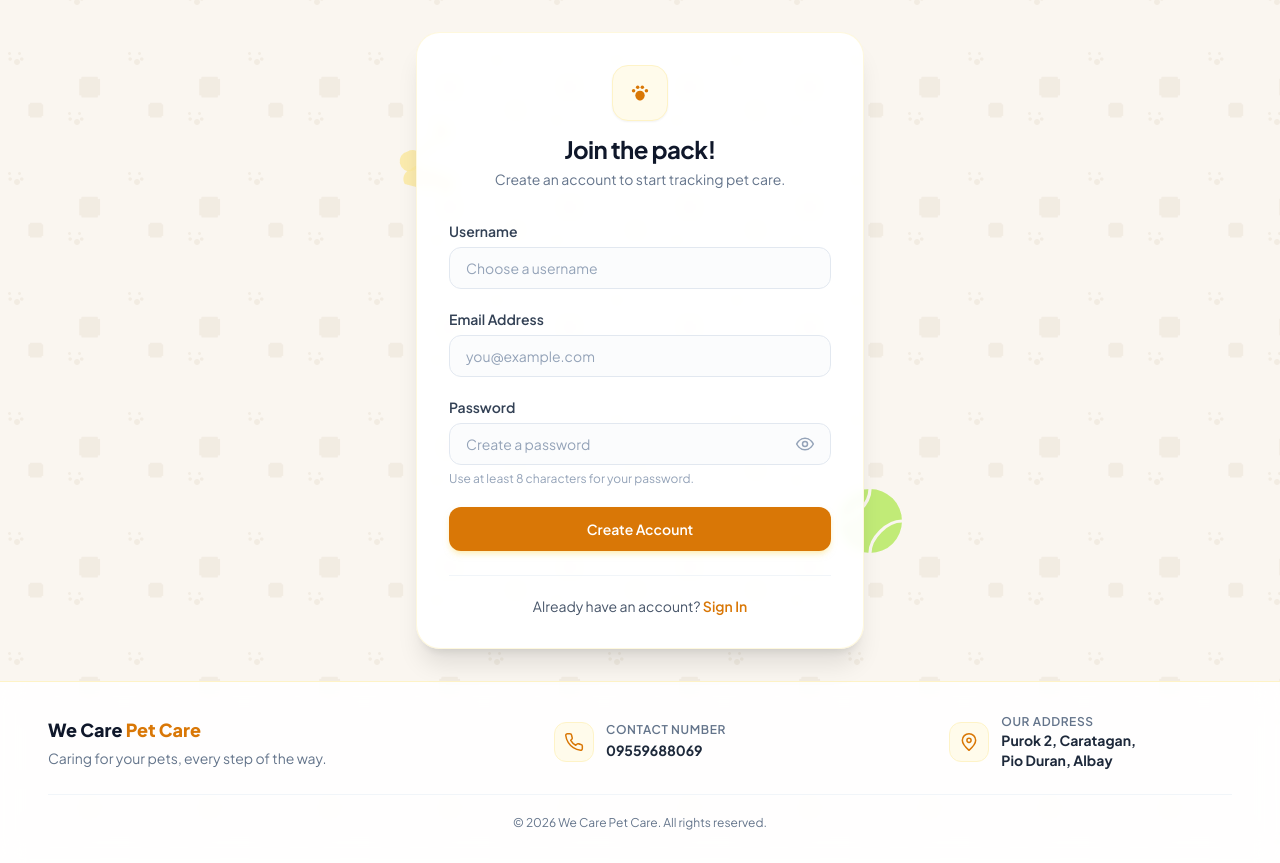
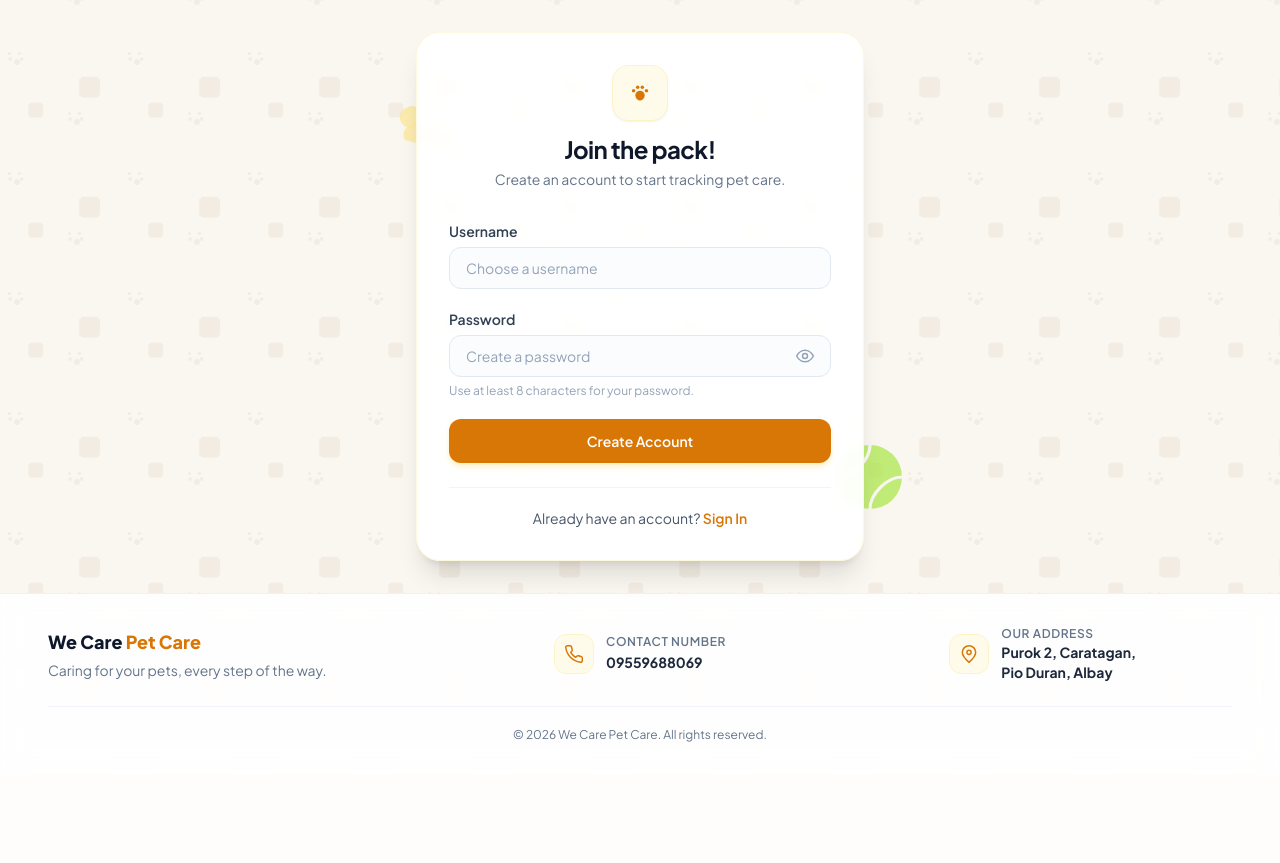
Before and after one commit to crisjohnDev/we-care-pet-care, a Django app: page /create-account/ in a window 1280 px wide. Shown: the part 73-936 px from the top of the page. After the commit the page ends 815 px from the top, so only its background shows below. Run offline with Django 5.2, Linux system fonts and the light colour scheme; some libraries are stand-ins or nearby versions.

Commit message:
ckhabechjevbc

```diff
--- a/accounts/templates/signup.html
+++ b/accounts/templates/signup.html
@@ -218,6 +218,8 @@
             </div>
 
             <!-- Signup Form -->
+
+<!-- Signup Form -->
 <form
     method="POST"
     id="signupForm"
@@ -254,27 +256,6 @@
             required
             class="w-full px-4 py-2.5 bg-slate-50/50 border border-slate-200 rounded-xl text-slate-900 placeholder-slate-400 focus:outline-none focus:border-amber-500 focus:bg-white focus:ring-2 focus:ring-amber-500/20 transition-all text-sm"
             placeholder="Choose a username"
-                    >
-                </div>
-
-                <!-- Email Address -->
-                <div>
-                    <label
-                        for="email"
-                        class="block text-sm font-semibold text-slate-700 mb-1.5"
-                    >
-                        Email Address
-                    </label>
-
-                    <input
-                        type="email"
-                        id="email"
-                        name="email"
-                        value="{{ form_data.email|default:'' }}"
-                        autocomplete="email"
-                        required
-                        class="w-full px-4 py-2.5 bg-slate-50/50 border border-slate-200 rounded-xl text-slate-900 placeholder-slate-400 focus:outline-none focus:border-amber-500 focus:bg-white focus:ring-2 focus:ring-amber-500/20 transition-all text-sm"
-                        placeholder="you@example.com"
         >
     </div>
 
@@ -376,6 +357,7 @@
         Creating your account. Please wait...
     </p>
 </form>
+
 
             <!-- Footer -->
             <div class="text-center mt-6 pt-5 border-t border-slate-100">
--- a/accounts/views.py
+++ b/accounts/views.py
@@ -60,16 +60,14 @@ def login_view(request):
 def signup_view(request):
     if request.method == "POST":
         username = request.POST.get("username", "").strip()
-        email = request.POST.get("email", "").strip().lower()
         password = request.POST.get("password", "")
 
         form_data = {
             "username": username,
-            "email": email,
         }
 
         # Validate required fields
-        if not username or not email or not password:
+        if not username or not password:
             return render(request, "signup.html", {
                 "error": "Please complete all required fields.",
                 "form_data": form_data,
@@ -79,13 +77,6 @@ def signup_view(request):
         if User.objects.filter(username__iexact=username).exists():
             return render(request, "signup.html", {
                 "error": "Username already exists. Please choose another.",
-                "form_data": form_data,
-            })
-
-        # Check duplicate email
-        if User.objects.filter(email__iexact=email).exists():
-            return render(request, "signup.html", {
-                "error": "Email already exists. Please use another email.",
                 "form_data": form_data,
             })
 
@@ -99,7 +90,6 @@ def signup_view(request):
         # Create the account
         user = User.objects.create_user(
             username=username,
-            email=email,
             password=password,
         )
 
```
Also changed, not shown: core/templates/core/customer_detail.html (+0 -9 lines), customer/templates/pages/view_profile.html (+4 -9 lines). Lines whose indentation alone changed are shown as unchanged.
